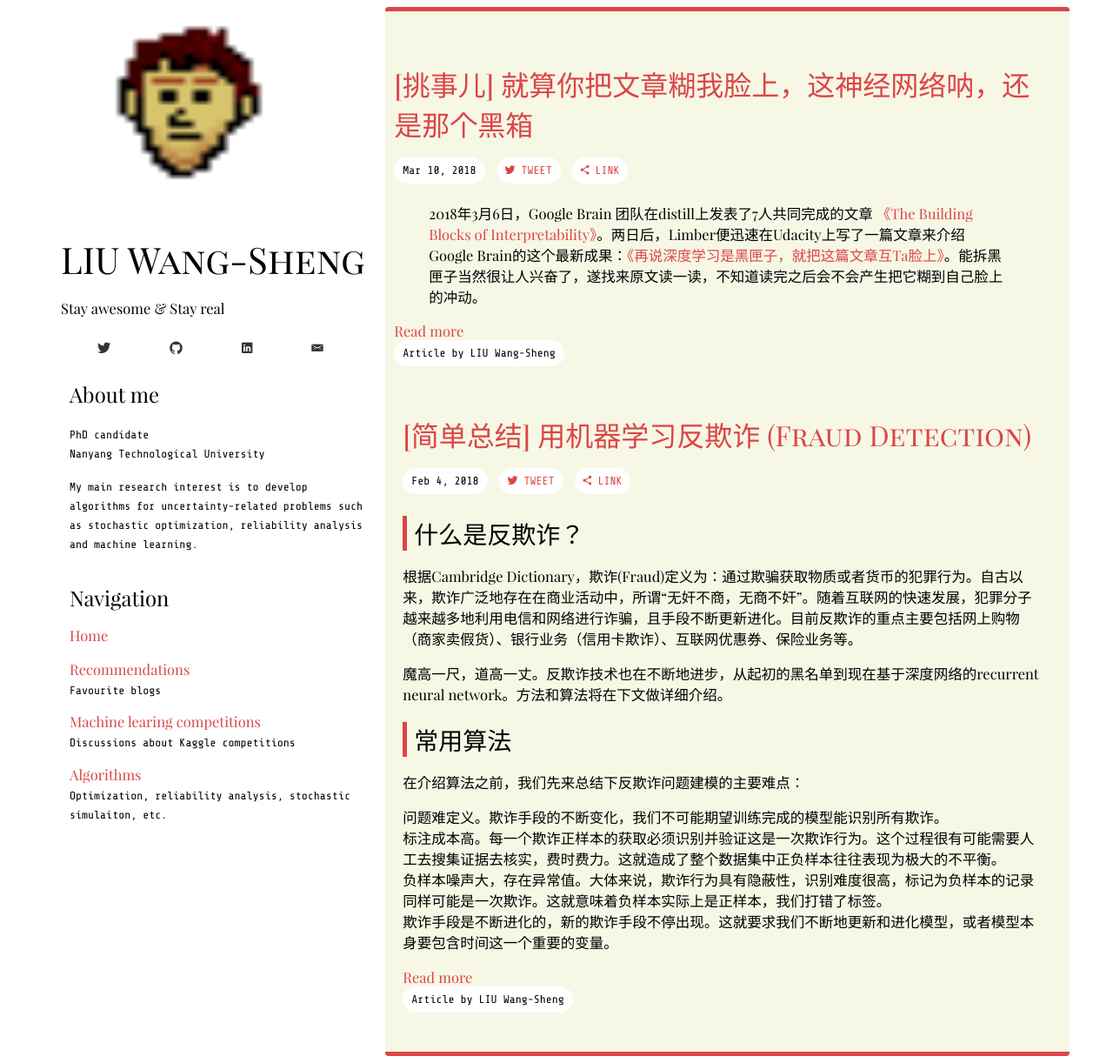
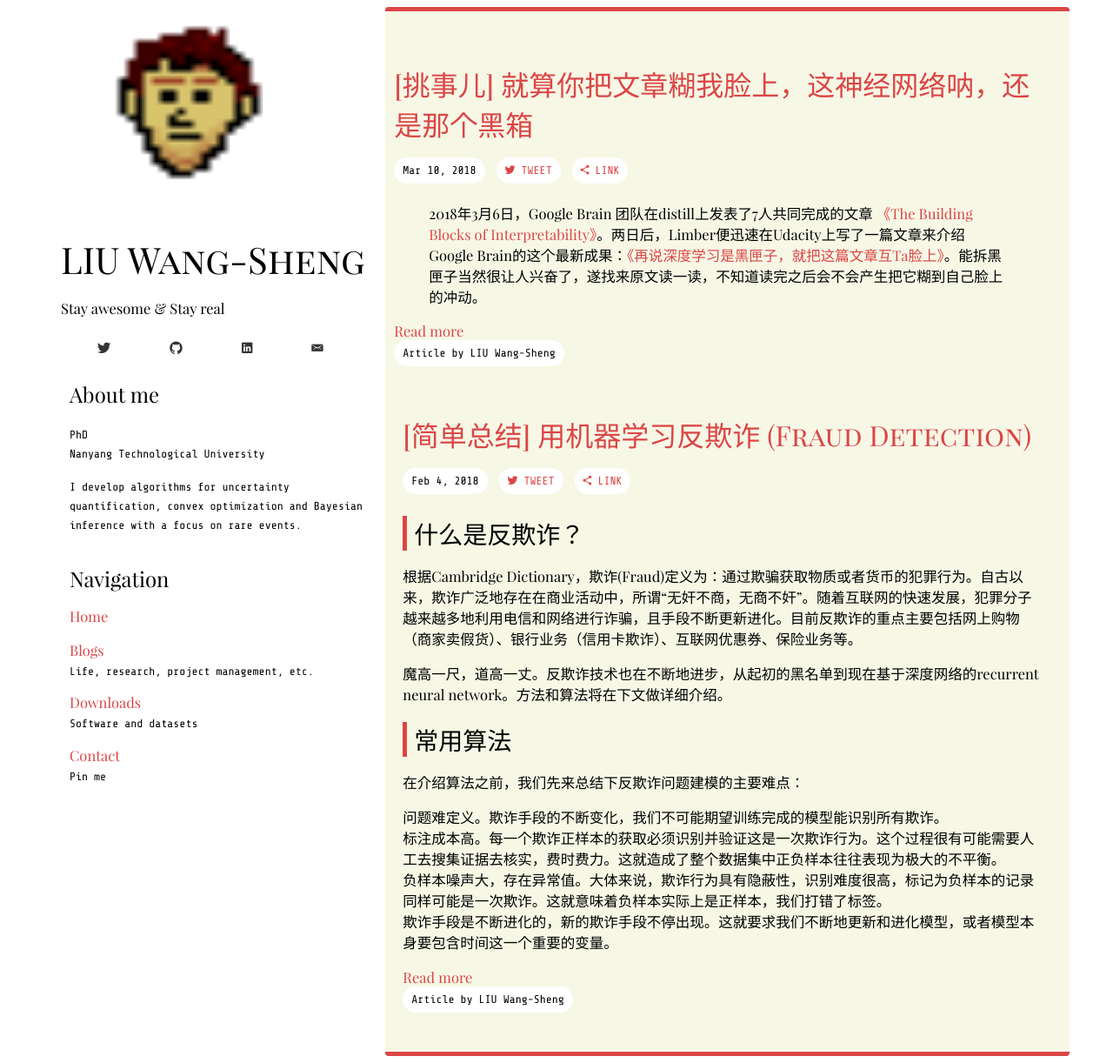
Before and after one commit to RobinSeaside/my_blog, a Jekyll site: the page built from index.html, in a window 1280 px wide. Shown: the whole page at 87% size. Built offline with Jekyll 4.4.1, drawn with Linux system fonts in a browser that asks for light colours; some web fonts are replaced.

Commit message:
New about me

```diff
--- a/_includes/about.html
+++ b/_includes/about.html
@@ -1,5 +1,5 @@
 <h4>About me</h4>
 <ul>
-    <p><small>PhD candidate <br> Nanyang Technological University</small></p>
-    <p><small>My main research interest is to develop algorithms for uncertainty-related problems such as stochastic optimization, reliability analysis and machine learning.</small></p>
+    <p><small>PhD <br>Nanyang Technological University</small></p>
+    <p><small>I develop algorithms for uncertainty quantification, convex optimization and Bayesian inference with a focus on rare events.</small></p>
 </ul>
--- a/_includes/navigations.html
+++ b/_includes/navigations.html
@@ -4,12 +4,12 @@
       <p><a href="{{ "/" | absolute_url }}">Home</a></p>
     </li>
     <li>
-      <p><a>Recommendations</a><br><small>Favourite blogs</small></p>
+      <p><a>Blogs</a><br><small>Life, research, project management, etc.</small></p>
     </li>
     <li>
-      <p><a>Machine learing competitions</a><br><small>Discussions about Kaggle competitions</small></p>
+      <p><a>Downloads</a><br><small>Software and datasets</small></p>
     </li>
     <li>
-      <p><a>Algorithms</a><br><small>Optimization, reliability analysis, stochastic simulaiton, etc.</small></p>
+      <p><a>Contact</a><br><small>Pin me</small></p>
     </li>
 </ul>
```
